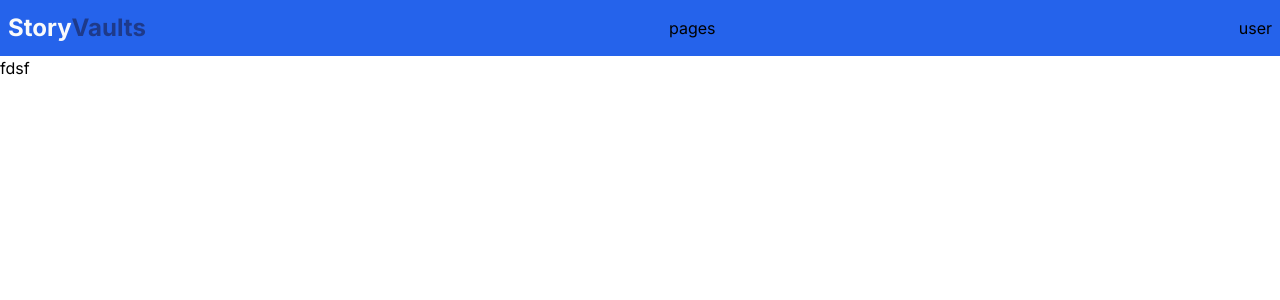
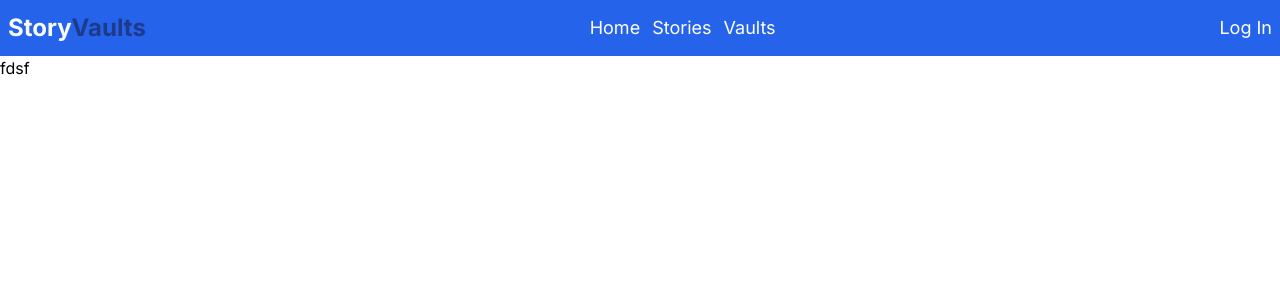
Before and after one commit to InfamousOkami/storyvaults, a Next.js app in the folder client/: page / in a window 1280 px wide. Shown: the top 300 px of the page. Built offline with nearby package versions, Linux system fonts and the light colour scheme.

Commit message:
Update navbar profile dropdown to show Login if there is no token

```diff
--- a/client/src/app/layout.tsx
+++ b/client/src/app/layout.tsx
@@ -19,8 +19,10 @@ export default function RootLayout({
   return (
     <html lang="en">
       <body className={inter.className}>
-        <Navbar />
-        <ReduxProvider>{children}</ReduxProvider>
+        <ReduxProvider>
+          <Navbar />
+          {children}
+        </ReduxProvider>
       </body>
     </html>
   );
--- /dev/null
+++ b/client/src/components/navbar/menuLinks.ts
@@ -0,0 +1,26 @@
+export const mobileMenuLinks = [
+  {
+    name: "Home",
+    link: "/",
+    isWriter: false,
+    isEditor: false,
+    isAdmin: false,
+    isOwner: false,
+  },
+  {
+    name: "Stories",
+    link: "/Stories",
+    isWriter: false,
+    isEditor: false,
+    isAdmin: false,
+    isOwner: false,
+  },
+  {
+    name: "Vaults",
+    link: "/Vaults",
+    isWriter: false,
+    isEditor: false,
+    isAdmin: false,
+    isOwner: false,
+  },
+];
--- a/client/src/components/navbar/mobileMenu.tsx
+++ b/client/src/components/navbar/mobileMenu.tsx
@@ -1,31 +1,5 @@
 import Link from "next/link";
-
-const mobileMenuLinks = [
-  {
-    name: "home",
-    link: "/",
-    isWriter: false,
-    isEditor: false,
-    isAdmin: false,
-    isOwner: false,
-  },
-  {
-    name: "Stories",
-    link: "/Stories",
-    isWriter: false,
-    isEditor: false,
-    isAdmin: false,
-    isOwner: false,
-  },
-  {
-    name: "Vaults",
-    link: "/Vaults",
-    isWriter: false,
-    isEditor: false,
-    isAdmin: false,
-    isOwner: false,
-  },
-];
+import { mobileMenuLinks } from "./menuLinks";
 
 const linkStyles = `py-2 px-3 hover:bg-blue-800 bg-blue-700 cursor-pointer`;
 
--- a/client/src/components/navbar/navbar.tsx
+++ b/client/src/components/navbar/navbar.tsx
@@ -3,12 +3,19 @@ import { Bars3Icon } from "@heroicons/react/24/solid";
 import { useEffect, useRef, useState } from "react";
 import ProfileMenu from "./profileMenu";
 import MobileMenu from "./mobileMenu";
+import { mobileMenuLinks } from "./menuLinks";
+import Link from "next/link";
+import { useAppSelector } from "@/lib/redux/store";
 
 function Navbar() {
+  const token = useAppSelector((state) => state.authReducer.token);
+
   const [menuOpen, setMenuOpen] = useState(false);
   const [profileMenuOpen, setProfileMenuOpen] = useState(false);
   const menuRef = useRef<HTMLDivElement | null>(null);
   const profileMenuRef = useRef<HTMLDivElement | null>(null);
+
+  console.log(token);
 
   useEffect(() => {
     const handleClickOutside = (event: MouseEvent) => {
@@ -43,6 +50,10 @@ function Navbar() {
     }
   };
 
+  const toggleProfileMenu = () => {
+    setProfileMenuOpen(!profileMenuOpen);
+  };
+
   return (
     <div
       className={`bg-blue-600 w-full py-3 px-2 flex justify-between items-center`}
@@ -50,16 +61,48 @@ function Navbar() {
       {/* Logo */}
       <div>
         <p className="text-gray-50 font-bold text-2xl">
-          Story
-          <span className="text-blue-900">Vaults</span>
+          <Link href="/">
+            Story
+            <span className="text-blue-900">Vaults</span>
+          </Link>
         </p>
       </div>
 
       {/* pages */}
-      <div className="hidden md:block"> pages</div>
+      <div className="hidden md:flex gap-3 text-lg text-white ">
+        {mobileMenuLinks.map((link) => (
+          <Link key={link.name} href={link.link}>
+            <p className="hover:text-blue-950">{link.name}</p>
+          </Link>
+        ))}
+      </div>
 
       {/* User Links */}
-      <div className="hidden md:block">user</div>
+      {token ? (
+        <>
+          <div
+            className="hidden md:flex items-center gap-2"
+            onClick={toggleProfileMenu}
+          >
+            <div className="rounded-full bg-black w-8 h-8" />
+            <p>Username</p>
+          </div>
+          <div className="hidden md:block absolute right-0 top-14">
+            {profileMenuOpen && (
+              <div ref={profileMenuRef} className="relative  w-fit text-center">
+                <ProfileMenu />
+              </div>
+            )}
+          </div>
+        </>
+      ) : (
+        <Link
+          className="hidden md:block text-white text-lg hover:text-blue-950"
+          href="/login"
+        >
+          Log In
+        </Link>
+      )}
 
       {/* Mobile Menu */}
       <div className="md:hidden" onClick={toggleMenus}>
--- a/client/src/components/navbar/profileMenu.tsx
+++ b/client/src/components/navbar/profileMenu.tsx
@@ -41,6 +41,14 @@ const profileMenuLinks = [
     isAdmin: false,
     isOwner: false,
   },
+  {
+    name: "Logout",
+    link: "/logout",
+    isWriter: false,
+    isEditor: false,
+    isAdmin: false,
+    isOwner: false,
+  },
 ];
 
 function ProfileMenu() {
--- a/client/src/lib/redux/features/auth-slice.ts
+++ b/client/src/lib/redux/features/auth-slice.ts
@@ -2,7 +2,8 @@ import { UserI, externalLinksI } from "@/typings";
 import { createSlice, PayloadAction } from "@reduxjs/toolkit";
 
 type InitialStateT = {
-  value: AuthStateT;
+  user: AuthStateT;
+  token: string | null;
 };
 
 type AuthStateT = {
@@ -24,12 +25,8 @@ type AuthStateT = {
   active: boolean;
 };
 
-// type InitialState = {
-//   value: AuthState;
-// };
-
 const initialState = {
-  value: {
+  user: {
     username: "",
     email: "",
     picturePath: "",
@@ -47,6 +44,7 @@ const initialState = {
     profileViews: 0,
     active: false,
   } as AuthStateT,
+  token: null,
 } as InitialStateT;
 
 export const auth = createSlice({
@@ -56,26 +54,28 @@ export const auth = createSlice({
     logOut: () => {
       return initialState;
     },
-    logIn: (state, action: PayloadAction<UserI>) => {
+    logIn: (state, action: PayloadAction<{ user: UserI; token: string }>) => {
+      const { user, token } = action.payload;
       return {
-        value: {
-          username: action.payload.username,
-          email: action.payload.email,
-          picturePath: action.payload.picturePath,
-          bio: action.payload.bio,
-          role: action.payload.role,
-          followers: action.payload.followers,
-          following: action.payload.following,
-          favoritedStories: action.payload.favoritedStories,
-          language: action.payload.language,
-          externalLinks: action.payload.externalLinks,
-          theme: action.payload.theme,
-          adultContent: action.payload.adultContent,
-          tosAccepted: action.payload.tosAccepted,
-          passwordChangedAt: action.payload.passwordChangedAt,
-          profileViews: action.payload.profileViews,
-          active: action.payload.active,
+        user: {
+          username: user.username,
+          email: user.email,
+          picturePath: user.picturePath,
+          bio: user.bio,
+          role: user.role,
+          followers: user.followers,
+          following: user.following,
+          favoritedStories: user.favoritedStories,
+          language: user.language,
+          externalLinks: user.externalLinks,
+          theme: user.theme,
+          adultContent: user.adultContent,
+          tosAccepted: user.tosAccepted,
+          passwordChangedAt: user.passwordChangedAt,
+          profileViews: user.profileViews,
+          active: user.active,
         },
+        token: token,
       };
     },
   },
--- a/client/src/lib/redux/store.ts
+++ b/client/src/lib/redux/store.ts
@@ -1,6 +1,7 @@
 import { configureStore } from "@reduxjs/toolkit";
 
 import authReducer from "./features/auth-slice";
+import { TypedUseSelectorHook, useSelector } from "react-redux";
 
 export const store = configureStore({
   reducer: {
@@ -10,3 +11,5 @@ export const store = configureStore({
 
 export type RootState = ReturnType<typeof store.getState>;
 export type AppDispatch = typeof store.dispatch;
+
+export const useAppSelector: TypedUseSelectorHook<RootState> = useSelector;
```
